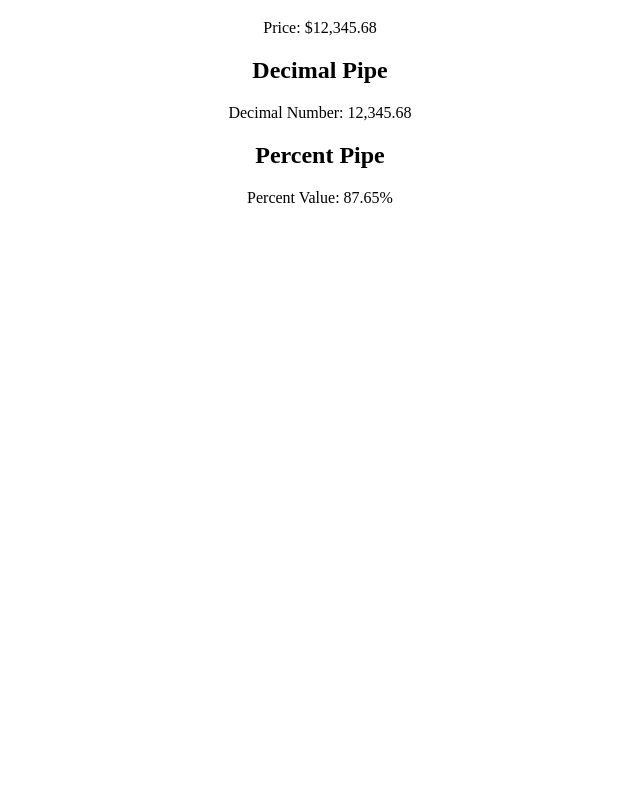
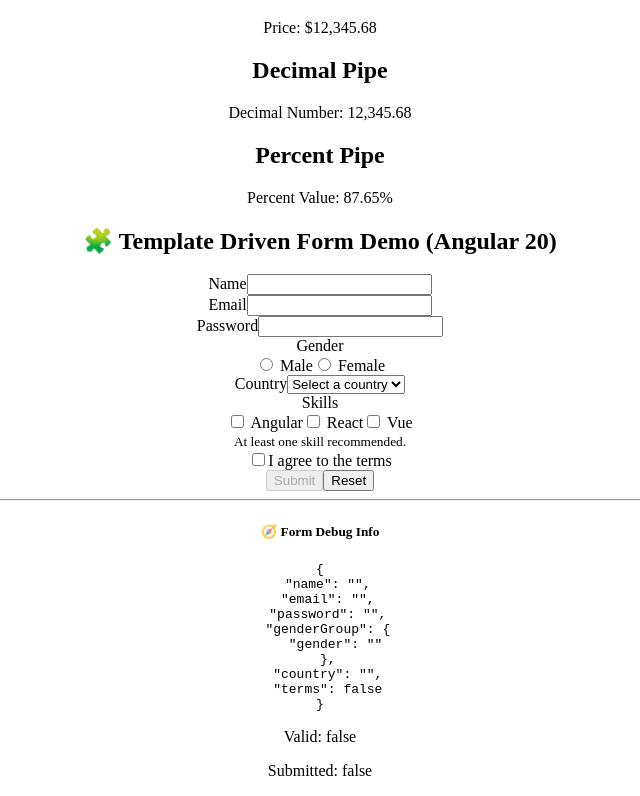
Before and after one commit to HarshTurakhiaPersonal/Angular20Demo, an Angular app: page / in a window 1280 px wide. Shown: the part 2298-3094 px from the top of the page, without its empty margins (320-960 px from the left). Before the commit the page ends 2521 px from the top, so only its background shows below. Built offline with nearby package versions, Linux system fonts and the light colour scheme.

Commit message:
Template driven forms

```diff
--- a/src/app/app.html
+++ b/src/app/app.html
@@ -18,4 +18,6 @@
     <app-event-binding></app-event-binding>
     <app-two-way-data-binding></app-two-way-data-binding>
     <app-pipes></app-pipes>
+    <app-template-forms></app-template-forms>
+
 </div>
--- a/src/app/app.ts
+++ b/src/app/app.ts
@@ -6,11 +6,11 @@ import { PropertyBinding } from "./property-binding/property-binding";
 import { EventBinding } from "./event-binding/event-binding";
 import { TwoWayDataBinding } from "./two-way-data-binding/two-way-data-binding";
 import { Pipes } from "./pipes/pipes";
-// import { Child } from './child/child';
+import { TemplateForms } from "./template-forms/template-forms";
 
 @Component({
   selector: 'app-root',
-  imports: [StructuralDirective, AttributeDirective, InterpolationCOmponent, PropertyBinding, EventBinding, TwoWayDataBinding, Pipes],
+  imports: [StructuralDirective, AttributeDirective, InterpolationCOmponent, PropertyBinding, EventBinding, TwoWayDataBinding, Pipes, TemplateForms],
   templateUrl: './app.html',
   styleUrl: './app.css',
 })
--- /dev/null
+++ b/src/app/template-forms/template-forms.css
@@ -0,0 +1,9 @@
+input.ng-invalid.ng-touched,
+select.ng-invalid.ng-touched {
+    border-color: #dc3545;
+}
+
+input.ng-valid.ng-touched,
+select.ng-valid.ng-touched {
+    border-color: #28a745;
+}
--- /dev/null
+++ b/src/app/template-forms/template-forms.html
@@ -0,0 +1,92 @@
+<div class="container mt-4">
+    <h2>🧩 Template Driven Form Demo (Angular 20)</h2>
+    <form #userForm="ngForm" (ngSubmit)="onSubmit(userForm)">
+
+        <!-- NAME -->
+        <div class="form-group mb-3">
+            <label>Name</label>
+            <input type="text" name="name" class="form-control" [(ngModel)]="user.name" #nameRef="ngModel" required
+                minlength="3" />
+            <div class="text-danger" *ngIf="nameRef.invalid && nameRef.touched">
+                <small *ngIf="nameRef.errors?.['required']">Name is required.</small>
+                <small *ngIf="nameRef.errors?.['minlength']">Min 3 characters.</small>
+            </div>
+        </div>
+
+        <!-- EMAIL -->
+        <div class="form-group mb-3">
+            <label>Email</label>
+            <input type="email" name="email" class="form-control" [(ngModel)]="user.email" #emailRef="ngModel" required
+                email />
+            <div class="text-danger" *ngIf="emailRef.invalid && emailRef.touched">
+                <small *ngIf="emailRef.errors?.['required']">Email is required.</small>
+                <small *ngIf="emailRef.errors?.['email']">Invalid email format.</small>
+            </div>
+        </div>
+
+        <!-- PASSWORD -->
+        <div class="form-group mb-3">
+            <label>Password</label>
+            <input type="password" name="password" class="form-control" [(ngModel)]="user.password"
+                #passwordRef="ngModel" required minlength="6" pattern="^(?=.*[A-Z])(?=.*\d).+$" />
+            <div class="text-danger" *ngIf="passwordRef.invalid && passwordRef.touched">
+                <small *ngIf="passwordRef.errors?.['required']">Password required.</small>
+                <small *ngIf="passwordRef.errors?.['minlength']">Min 6 characters.</small>
+                <small *ngIf="passwordRef.errors?.['pattern']">Must contain 1 uppercase and 1 number.</small>
+            </div>
+        </div>
+
+        <!-- GENDER -->
+        <div ngModelGroup="genderGroup" class="mb-3">
+            <label>Gender</label><br />
+            <label><input type="radio" name="gender" value="male" [(ngModel)]="user.gender" required /> Male</label>
+            <label class="ms-3"><input type="radio" name="gender" value="female" [(ngModel)]="user.gender" required />
+                Female</label>
+            <div class="text-danger" *ngIf="!user.gender && userForm.submitted">
+                <small>Gender is required.</small>
+            </div>
+        </div>
+
+        <!-- COUNTRY -->
+        <div class="form-group mb-3">
+            <label>Country</label>
+            <select name="country" class="form-control" [(ngModel)]="user.country" required #countryRef="ngModel">
+                <option value="" disabled selected>Select a country</option>
+                <option *ngFor="let c of countries" [value]="c">{{ c }}</option>
+            </select>
+            <div class="text-danger" *ngIf="countryRef.invalid && countryRef.touched">
+                <small>Country is required.</small>
+            </div>
+        </div>
+
+        <!-- SKILLS -->
+        <div class="form-group mb-3">
+            <label>Skills</label><br />
+            <label><input type="checkbox" (change)="toggleSkill('Angular', $event)" /> Angular</label>
+            <label class="ms-3"><input type="checkbox" (change)="toggleSkill('React', $event)" /> React</label>
+            <label class="ms-3"><input type="checkbox" (change)="toggleSkill('Vue', $event)" /> Vue</label>
+            <div class="text-muted"><small>At least one skill recommended.</small></div>
+        </div>
+
+        <!-- TERMS -->
+        <div class="form-check mb-3">
+            <input type="checkbox" class="form-check-input" id="terms" name="terms" [(ngModel)]="user.terms"
+                #termsRef="ngModel" required />
+            <label class="form-check-label" for="terms">I agree to the terms</label>
+            <div class="text-danger" *ngIf="termsRef.invalid && termsRef.touched">
+                <small>You must accept the terms.</small>
+            </div>
+        </div>
+
+        <!-- BUTTONS -->
+        <button type="submit" class="btn btn-primary me-2" [disabled]="userForm.invalid">Submit</button>
+        <button type="button" class="btn btn-secondary" (click)="onReset(userForm)">Reset</button>
+    </form>
+
+    <!-- FORM STATUS -->
+    <hr />
+    <h5>🧭 Form Debug Info</h5>
+    <pre>{{ userForm.value | json }}</pre>
+    <p>Valid: {{ userForm.valid }}</p>
+    <p>Submitted: {{ submitted }}</p>
+</div>
--- /dev/null
+++ b/src/app/template-forms/template-forms.ts
@@ -0,0 +1,58 @@
+import { CommonModule, JsonPipe } from '@angular/common';
+import { Component } from '@angular/core';
+import { FormsModule } from '@angular/forms';
+
+interface User {
+  name: string;
+  email: string;
+  password: string;
+  gender: string;
+  country: string;
+  terms: boolean;
+  skills: string[];
+}
+
+@Component({
+  selector: 'app-template-forms',
+  imports: [FormsModule, CommonModule, JsonPipe],
+  templateUrl: './template-forms.html',
+  styleUrl: './template-forms.css',
+})
+export class TemplateForms {
+  user: User = {
+    name: '',
+    email: '',
+    password: '',
+    gender: '',
+    country: '',
+    terms: false,
+    skills: [],
+  };
+
+  countries = ['USA', 'Canada', 'UK', 'India', 'Australia'];
+  submitted = false;
+
+  onSubmit(form: any) {
+    if (form.valid) {
+      this.submitted = true;
+      console.log('Form Submitted:', this.user);
+      alert('✅ Form submitted successfully!');
+      form.resetForm(); // resets form + model
+    } else {
+      alert('⚠️ Please fix validation errors before submitting.');
+    }
+  }
+
+  onReset(form: any) {
+    form.resetForm();
+    this.submitted = false;
+  }
+
+  toggleSkill(skill: string, event: any) {
+    if (event.target.checked) {
+      this.user.skills.push(skill);
+    } else {
+      this.user.skills = this.user.skills.filter((s) => s !== skill);
+    }
+  }
+}
```
